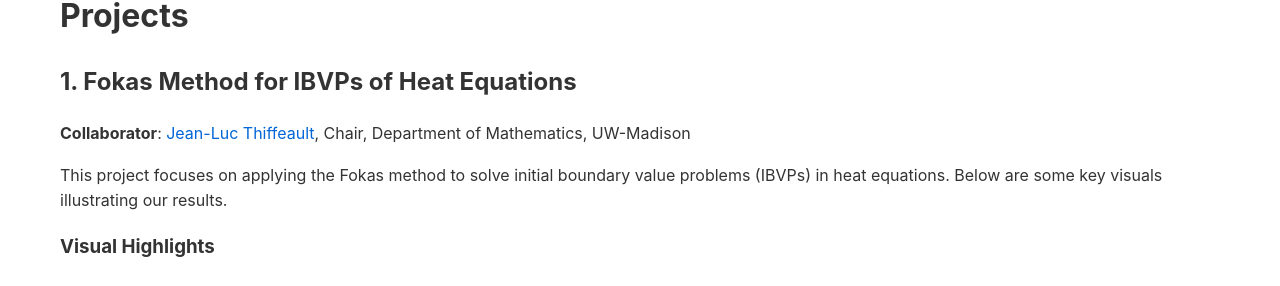
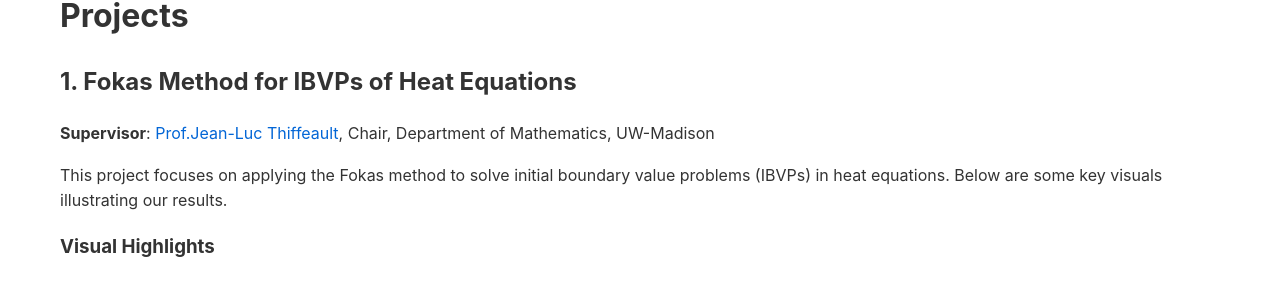
Before and after one commit to Yoon-1023/Yoon-1023.github.io, a Jekyll site: the page built from projects.md, in a window 1280 px wide and 900 px high. Shown: the part 147-433 px from the top of the window. Built offline with Jekyll 4.4.1, drawn with Linux system fonts in a browser that asks for light colours; some of the changed text lies outside the part shown.

Commit message:
Update projects.md

```diff
--- a/projects.md
+++ b/projects.md
@@ -8,7 +8,7 @@ permalink: /projects/
 
 ## 1. Fokas Method for IBVPs of Heat Equations
 
-**Collaborator**: [Jean-Luc Thiffeault](https://people.math.wisc.edu/~thiffeault/), Chair, Department of Mathematics, UW-Madison
+**Supervisor**: [Prof.Jean-Luc Thiffeault](https://people.math.wisc.edu/~thiffeault/), Chair, Department of Mathematics, UW-Madison
 
 This project focuses on applying the Fokas method to solve initial boundary value problems (IBVPs) in heat equations. Below are some key visuals illustrating our results.
 
@@ -47,7 +47,7 @@ For a detailed presentation of the project, view the full PDF below.
 
 ## 2. Selected Problems in Complex Analysis
 
-**Collaborator**: [Alexei Poltoratski](https://people.math.wisc.edu/~poltoratski/), Department of Mathematics, UW-Madison
+**Supervisor**: [Prof.Alexei Poltoratski](https://people.math.wisc.edu/~poltoratski/), Department of Mathematics, UW-Madison
 
 This project explores a range of complex analysis problems, including applications and notable theorems. Below, you’ll find visual highlights and a link to the full project document.
 
```
